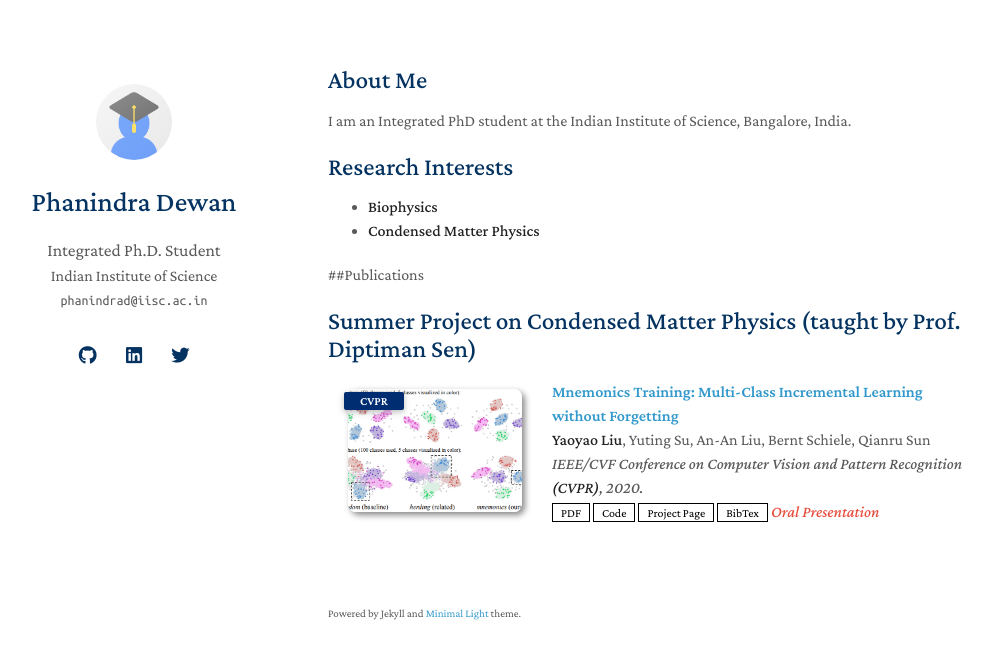
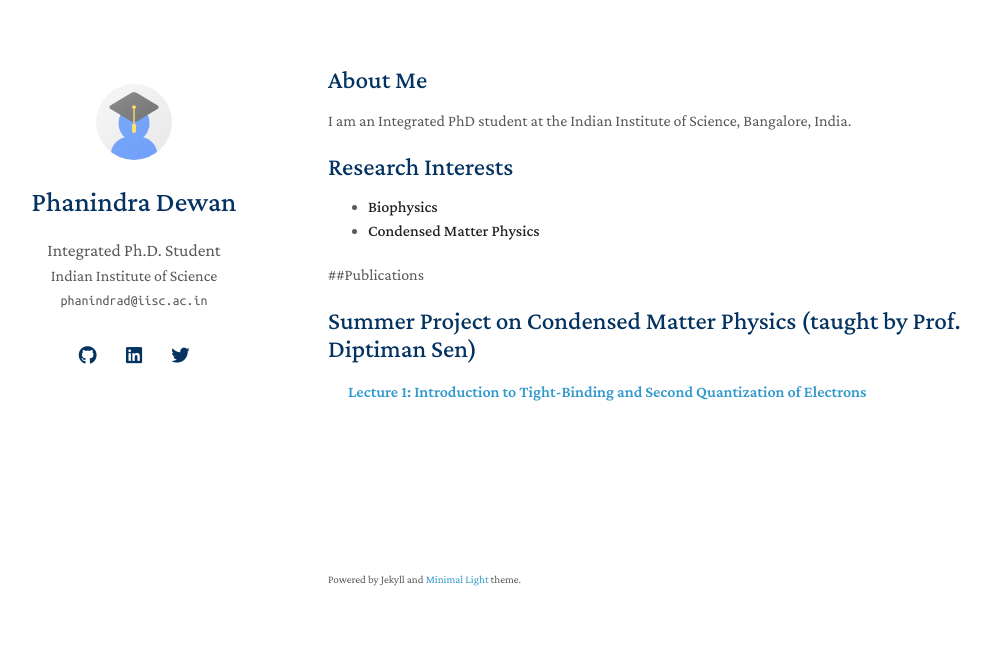
Before and after one commit to phannyd/phannyd.github.io, a Jekyll site: the page built from index.md, in a window 1280 px wide. Shown: the top 659 px of the page, without its empty margins (142-1134 px from the left). Built offline with Jekyll 4.4.1, drawn with Linux system fonts in a browser that asks for light colours; nearby versions of some CDN libraries; a style sheet for code colours, icons or effects is not loaded; our own code applies the rules of GitHub Pages for plain Markdown files.

Commit message:
Update publications.md

```diff
--- a/_includes/publications.md
+++ b/_includes/publications.md
@@ -6,22 +6,8 @@
 <li>
 <div class="pub-row">
 
-  <div class="col-sm-3 abbr" style="position: relative;padding-right: 15px;padding-left: 15px;">
-    <img src="assets/img/teaser_example.png" class="teaser img-fluid z-depth-1">
-    <abbr class="badge">CVPR</abbr>
-  </div>
-
   <div class="col-sm-9" style="position: relative;padding-right: 15px;padding-left: 20px;">
-    <div class="title"><a href="https://arxiv.org/pdf/2002.10211.pdf">Mnemonics Training: Multi-Class Incremental Learning without Forgetting</a></div>
-    <div class="author"><strong>Yaoyao Liu</strong>, Yuting Su, An-An Liu, Bernt Schiele, Qianru Sun</div>
-    <div class="periodical"><em>IEEE/CVF Conference on Computer Vision and Pattern Recognition <strong>(CVPR)</strong>, 2020.</em></div>
-    <div class="links">
-      <a href="https://arxiv.org/pdf/2002.10211.pdf" class="btn btn-sm z-depth-0" role="button" target="_blank" style="font-size:12px;">PDF</a>
-      <a href="https://github.com/yaoyao-liu/mnemonics" class="btn btn-sm z-depth-0" role="button" target="_blank" style="font-size:12px;">Code</a>
-      <a href="https://class-il.mpi-inf.mpg.de/mnemonics/" class="btn btn-sm z-depth-0" role="button" target="_blank" style="font-size:12px;">Project Page</a>
-      <a href="https://dblp.uni-trier.de/rec/conf/cvpr/LiuSLSS20.html?view=bibtex" class="btn btn-sm z-depth-0" role="button" target="_blank" style="font-size:12px;">BibTex</a>
-      <strong><i style="color:#e74d3c">Oral Presentation</i></strong>
-    </div>
+    <div class="title"><a href="[https://arxiv.org/pdf/2002.10211.pdf](https://github.com/phannyd/phannyd.github.io/blob/main/_content/CMP_Project_Lect_01.pdf)">Lecture 1: Introduction to Tight-Binding and Second Quantization of Electrons</a></div>
   </div>
 </div>
 </li>
```
